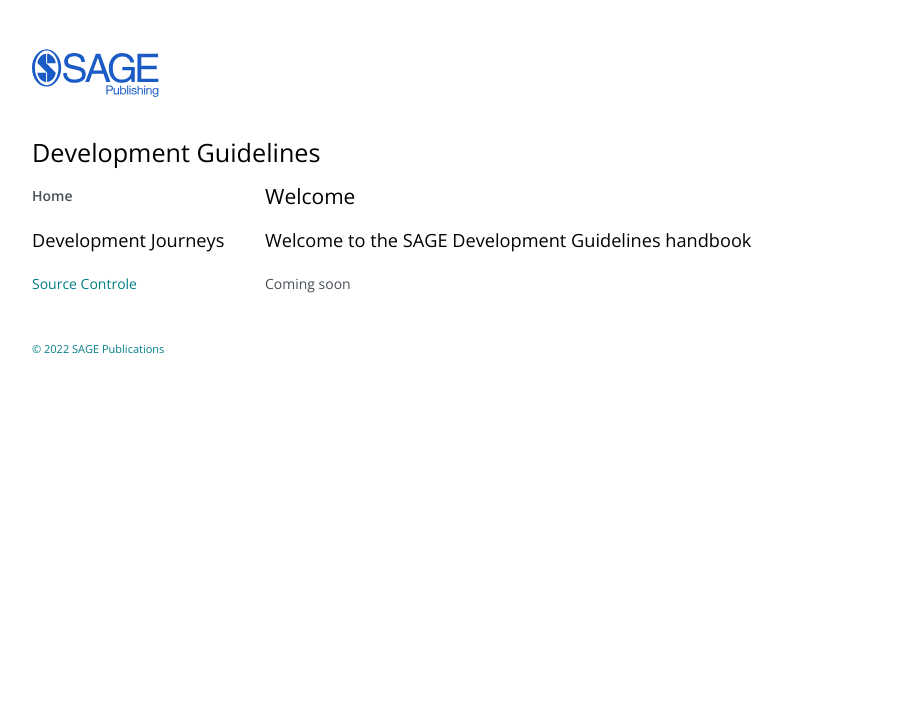
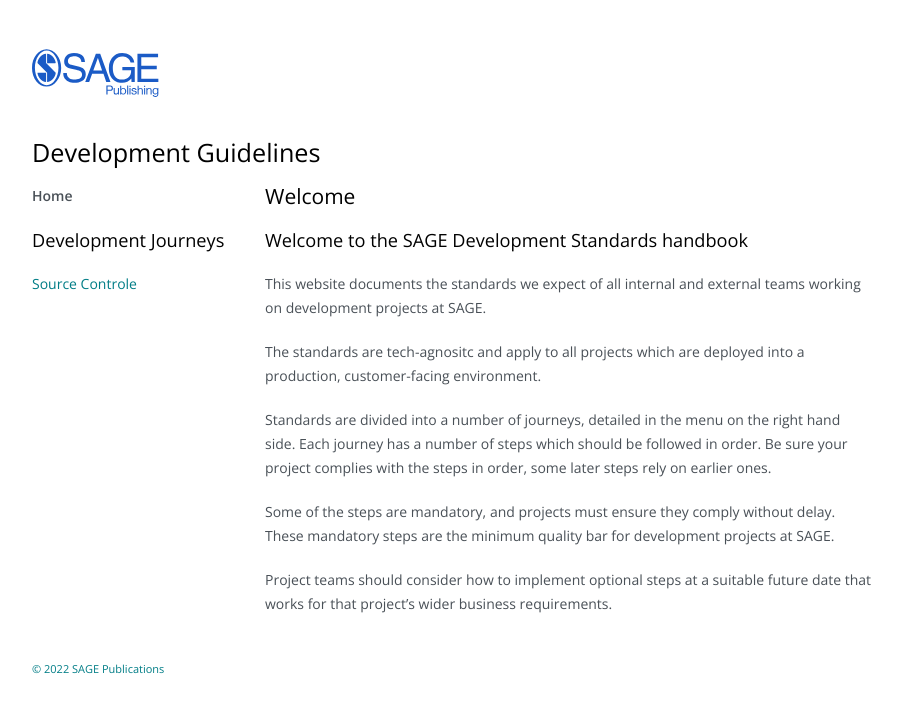
Before and after one commit to sagepublishing/sagepublishing.github.io, a Jekyll site: the page built from index.md, in a window 1280 px wide. Shown: the top 713 px of the page, without its empty margins (142-1043 px from the left). Built offline with Jekyll 4.4.1, drawn with Linux system fonts in a browser that asks for light colours; nearby versions of some CDN libraries.

Commit message:
Initial intro

```diff
--- a/index.md
+++ b/index.md
@@ -4,6 +4,14 @@ title: Welcome
 body_class: home
 ---
 
-### Welcome to the SAGE Development Guidelines handbook
+### Welcome to the SAGE Development Standards handbook
 
-Coming soon
+This website documents the standards we expect of all internal and external teams working on development projects at SAGE.
+
+The standards are tech-agnositc and apply to all projects which are deployed into a production, customer-facing environment.
+
+Standards are divided into a number of journeys, detailed in the menu on the right hand side. Each journey has a number of steps which should be followed in order. Be sure your project complies with the steps in order, some later steps rely on earlier ones.
+
+Some of the steps are mandatory, and projects must ensure they comply without delay. These mandatory steps are the minimum quality bar for development projects at SAGE.
+
+Project teams should consider how to implement optional steps at a suitable future date that works for that project's wider business requirements.
```
